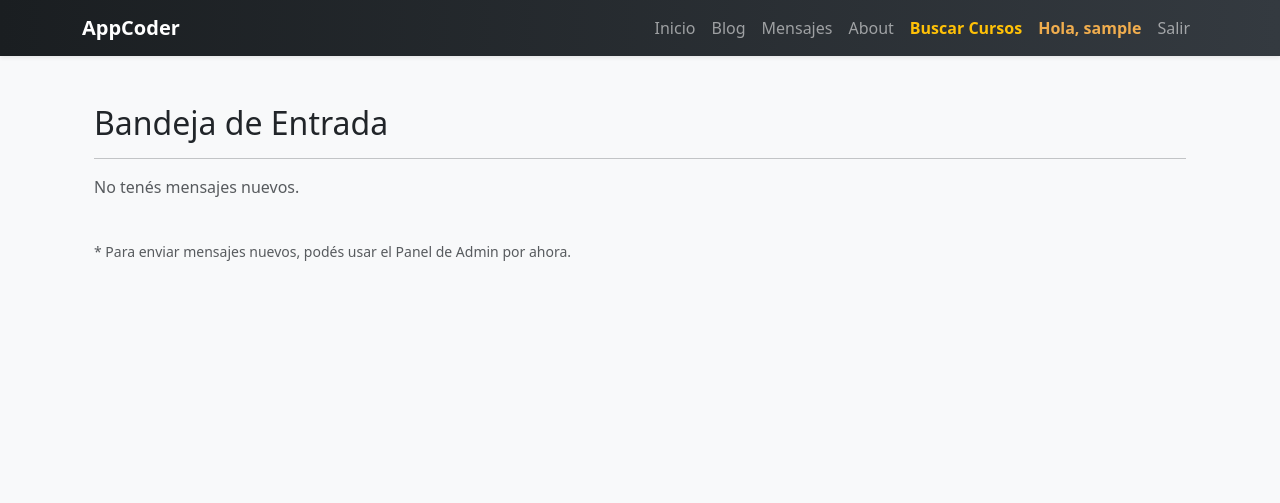
After one commit to JuanCruz2211/TuPrimeraPagina-Escobar, a Django app: page /mensajes/ in a window 1280 px wide. The commit adds this page. Shown: the top 503 px of the page. Run offline with Django 5.2, Linux system fonts and the light colour scheme; the visitor is signed in with stand-in values (Sample User, id 1); data that the repository does not hold is empty.

Commit message:
Proyecto con mensajería, rutas pages y cambio de contraseña

```diff
--- a/AppCoder/admin.py
+++ b/AppCoder/admin.py
@@ -1,5 +1,5 @@
 from django.contrib import admin
-from .models import Estudiante, Profesor, Curso, Entregable, Articulo # Acá sumamos Articulo
+from .models import Estudiante, Profesor, Curso, Entregable, Articulo, Mensaje
 
 # Register your models here.
 admin.site.register(Estudiante)
@@ -7,3 +7,4 @@ admin.site.register(Profesor)
 admin.site.register(Curso)
 admin.site.register(Entregable)
 admin.site.register(Articulo)
+admin.site.register(Mensaje)
--- a/AppCoder/models.py
+++ b/AppCoder/models.py
@@ -46,3 +46,9 @@ class Articulo(models.Model):
 
     def __str__(self):
         return self.titulo
+
+class Mensaje(models.Model):
+    emisor = models.ForeignKey(User, on_delete=models.CASCADE, related_name="mensajes_enviados")
+    receptor = models.ForeignKey(User, on_delete=models.CASCADE, related_name="mensajes_recibidos")
+    contenido = models.TextField()
+    fecha = models.DateTimeField(auto_now_add=True)
--- a/AppCoder/templates/AppCoder/base.html
+++ b/AppCoder/templates/AppCoder/base.html
@@ -42,10 +42,23 @@
             <div class="collapse navbar-collapse">
                 <ul class="navbar-nav ms-auto">
                     <li class="nav-item"><a class="nav-link" href="{% url 'Inicio' %}">Inicio</a></li>
-                    <li class="nav-item"><a class="nav-link" href="{% url 'CursoFormulario' %}">Agregar Curso</a></li>
-                    <li class="nav-item"><a class="nav-link" href="{% url 'EstudianteFormulario' %}">Agregar Estudiante</a></li>
-                    <li class="nav-item"><a class="nav-link" href="{% url 'ProfesorFormulario' %}">Agregar Profesor</a></li>
-                    <li class="nav-item"><a class="nav-link text-warning fw-bold" href="{% url 'BusquedaCurso' %}">Buscar</a></li>
+                    <li class="nav-item"><a class="nav-link" href="{% url 'Articulos' %}">Blog</a></li>
+                    <li class="nav-item"><a class="nav-link" href="{% url 'Mensajeria' %}">Mensajes</a></li>
+                    <li class="nav-item"><a class="nav-link" href="{% url 'About' %}">About</a></li>
+                    <li class="nav-item"><a class="nav-link text-warning fw-bold" href="{% url 'BusquedaCurso' %}">Buscar Cursos</a></li>
+
+                    {% if user.is_authenticated %}
+                        <li class="nav-item"><a class="nav-link fw-bold" style="color: var(--accent-color);" href="{% url 'Perfil' %}">Hola, {{ user.username }}</a></li>
+                        <li class="nav-item">
+                            <form action="{% url 'Logout' %}" method="post" class="d-inline">
+                                {% csrf_token %}
+                                <button type="submit" class="btn btn-link nav-link" style="text-decoration: none;">Salir</button>
+                            </form>
+                        </li>
+                    {% else %}
+                        <li class="nav-item"><a class="nav-link" href="{% url 'Login' %}">Iniciar Sesión</a></li>
+                        <li class="nav-item"><a class="nav-link" href="{% url 'Registro' %}">Registrarse</a></li>
+                    {% endif %}
                 </ul>
             </div>
         </div>
--- /dev/null
+++ b/AppCoder/templates/AppCoder/mensajeria.html
@@ -0,0 +1,22 @@
+{% extends 'AppCoder/base.html' %}
+{% block title %}Mis Mensajes{% endblock %}
+{% block content %}
+<div class="container mt-4">
+    <h2>Bandeja de Entrada</h2>
+    <hr>
+    <div class="list-group">
+        {% for mensaje in mensajes %}
+            <div class="list-group-item shadow-sm mb-2">
+                <div class="d-flex w-100 justify-content-between">
+                    <h5 class="mb-1">De: {{ mensaje.emisor.username }}</h5>
+                    <small>{{ mensaje.fecha|date:"d/m/Y H:i" }}</small>
+                </div>
+                <p class="mb-1">{{ mensaje.contenido }}</p>
+            </div>
+        {% empty %}
+            <p class="text-muted">No tenés mensajes nuevos.</p>
+        {% endfor %}
+    </div>
+    <p class="mt-4"><small class="text-muted">* Para enviar mensajes nuevos, podés usar el Panel de Admin por ahora.</small></p>
+</div>
+{% endblock %}
--- a/AppCoder/urls.py
+++ b/AppCoder/urls.py
@@ -9,10 +9,12 @@ urlpatterns = [
     path('busqueda-curso/', views.busquedaCurso, name="BusquedaCurso"),
     path('buscar/', views.buscar, name="Buscar"),
 
-    # URLs del Blog
-    path('articulos/', views.ArticuloListView.as_view(), name='Articulos'),
-    path('articulos/nuevo/', views.ArticuloCreateView.as_view(), name='ArticuloCrear'),
-    path('articulos/<int:pk>/', views.ArticuloDetailView.as_view(), name='ArticuloDetalle'),
-    path('articulos/editar/<int:pk>/', views.ArticuloUpdateView.as_view(), name='ArticuloEditar'),
-    path('articulos/borrar/<int:pk>/', views.ArticuloDeleteView.as_view(), name='ArticuloBorrar'),
+    path('pages/', views.ArticuloListView.as_view(), name='Articulos'),
+    path('pages/nuevo/', views.ArticuloCreateView.as_view(), name='ArticuloCrear'),
+    path('pages/<int:pk>/', views.ArticuloDetailView.as_view(), name='ArticuloDetalle'),
+    path('pages/editar/<int:pk>/', views.ArticuloUpdateView.as_view(), name='ArticuloEditar'),
+    path('pages/borrar/<int:pk>/', views.ArticuloDeleteView.as_view(), name='ArticuloBorrar'),
+
+    path('about/', views.about, name='About'),
+    path('mensajes/', views.mensajeria, name='Mensajeria'),
 ]
--- a/AppCoder/views.py
+++ b/AppCoder/views.py
@@ -1,13 +1,20 @@
-from django.shortcuts import render
-from AppCoder.models import Curso, Estudiante, Profesor
+from django.shortcuts import render, redirect
+from AppCoder.models import Curso, Estudiante, Profesor, Articulo, Mensaje
 from AppCoder.forms import CursoFormulario, EstudianteFormulario, ProfesorFormulario
 from django.views.generic import ListView, DetailView, CreateView, UpdateView, DeleteView
 from django.urls import reverse_lazy
 from django.contrib.auth.mixins import LoginRequiredMixin
-from .models import Articulo
+from django.contrib.auth.decorators import login_required
+
+# --- Vistas Generales ---
 
 def inicio(request):
     return render(request, "AppCoder/index.html")
+
+def about(request):
+    return render(request, 'AppCoder/about.html')
+
+# --- Formularios de Registro ---
 
 def cursoFormulario(request):
     if request.method == "POST":
@@ -45,6 +52,8 @@ def profesorFormulario(request):
         miFormulario = ProfesorFormulario()
     return render(request, "AppCoder/profesor_formulario.html", {"miFormulario": miFormulario})
 
+# --- Búsqueda ---
+
 def busquedaCurso(request):
     return render(request, "AppCoder/busqueda_curso.html")
 
@@ -56,7 +65,7 @@ def buscar(request):
     else:
         return render(request, "AppCoder/busqueda_curso.html", {"error": "No enviaste datos"})
 
-# Vistas del Blog
+# --- Vistas del Blog (CBV) ---
 
 class ArticuloListView(ListView):
     model = Articulo
@@ -68,11 +77,10 @@ class ArticuloDetailView(DetailView):
 
 class ArticuloCreateView(LoginRequiredMixin, CreateView):
     model = Articulo
-    fields = ['titulo', 'subtitulo', 'cuerpo', 'imagen'] # omito fecha y autor porque se asignan solos
+    fields = ['titulo', 'subtitulo', 'cuerpo', 'imagen']
     template_name = "AppCoder/articulo_form.html"
     success_url = reverse_lazy('Articulos')
 
-    # pisamos el form_valid para atar el articulo al user que lo crea
     def form_valid(self, form):
         form.instance.autor = self.request.user
         return super().form_valid(form)
@@ -87,3 +95,10 @@ class ArticuloDeleteView(LoginRequiredMixin, DeleteView):
     model = Articulo
     template_name = "AppCoder/articulo_confirm_delete.html"
     success_url = reverse_lazy('Articulos')
+
+# --- Mensajería ---
+
+@login_required
+def mensajeria(request):
+    mensajes = Mensaje.objects.filter(receptor=request.user).order_by('-fecha')
+    return render(request, 'AppCoder/mensajeria.html', {'mensajes': mensajes})
--- a/MiProyecto/urls.py
+++ b/MiProyecto/urls.py
@@ -16,9 +16,12 @@ Including another URLconf
 """
 from django.contrib import admin
 from django.urls import path, include
-
+from django.conf import settings
+from django.conf.urls.static import static
 urlpatterns = [
     path('admin/', admin.site.urls),
     path('', include('AppCoder.urls')),
     path('accounts/', include('accounts.urls')),
 ]
+
+urlpatterns += static(settings.MEDIA_URL, document_root=settings.MEDIA_ROOT)
--- a/accounts/templates/accounts/perfil.html
+++ b/accounts/templates/accounts/perfil.html
@@ -22,6 +22,8 @@
         {% endif %}
 
         <a href="{% url 'EditarPerfil' %}" class="btn btn-primary mt-3">Editar mis datos</a>
+        <a href="{% url 'EditarPerfil' %}" class="btn btn-primary mt-3">Editar mis datos</a>
+        <a href="{% url 'CambiarPassword' %}" class="btn btn-outline-danger mt-3">Cambiar contraseña</a>
     </div>
 </div>
 {% endblock %}
--- a/accounts/urls.py
+++ b/accounts/urls.py
@@ -1,4 +1,5 @@
 from django.urls import path
+from django.contrib.auth.views import PasswordChangeView
 from . import views
 
 urlpatterns = [
@@ -7,4 +8,7 @@ urlpatterns = [
     path('registro/', views.registro, name='Registro'),
     path('perfil/', views.ver_perfil, name='Perfil'),
     path('perfil/editar/', views.editar_perfil, name='EditarPerfil'),
+
+    # Nueva ruta para cambiar la contraseña
+    path('perfil/cambiar-password/', PasswordChangeView.as_view(template_name='accounts/cambiar_password.html', success_url='/accounts/perfil/'), name='CambiarPassword'),
 ]
```
Also changed, not shown: AppCoder/templates/AppCoder/about.html (added, +33 -0 lines), AppCoder/templates/AppCoder/cambiar_password.html (added, +17 -0 lines), accounts/templates/accounts/cambiar_password.html (added, +17 -0 lines), AppCoder/migrations/0003_mensaje.py (added).
